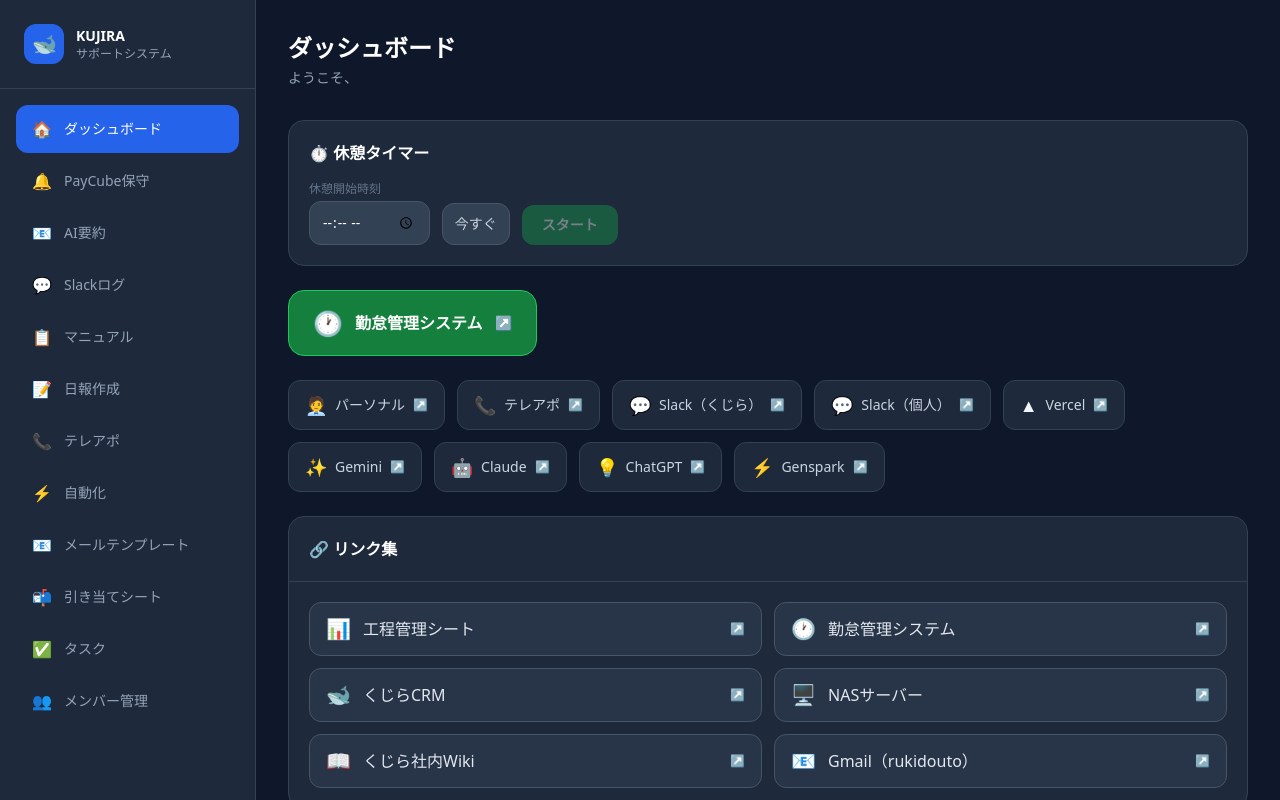
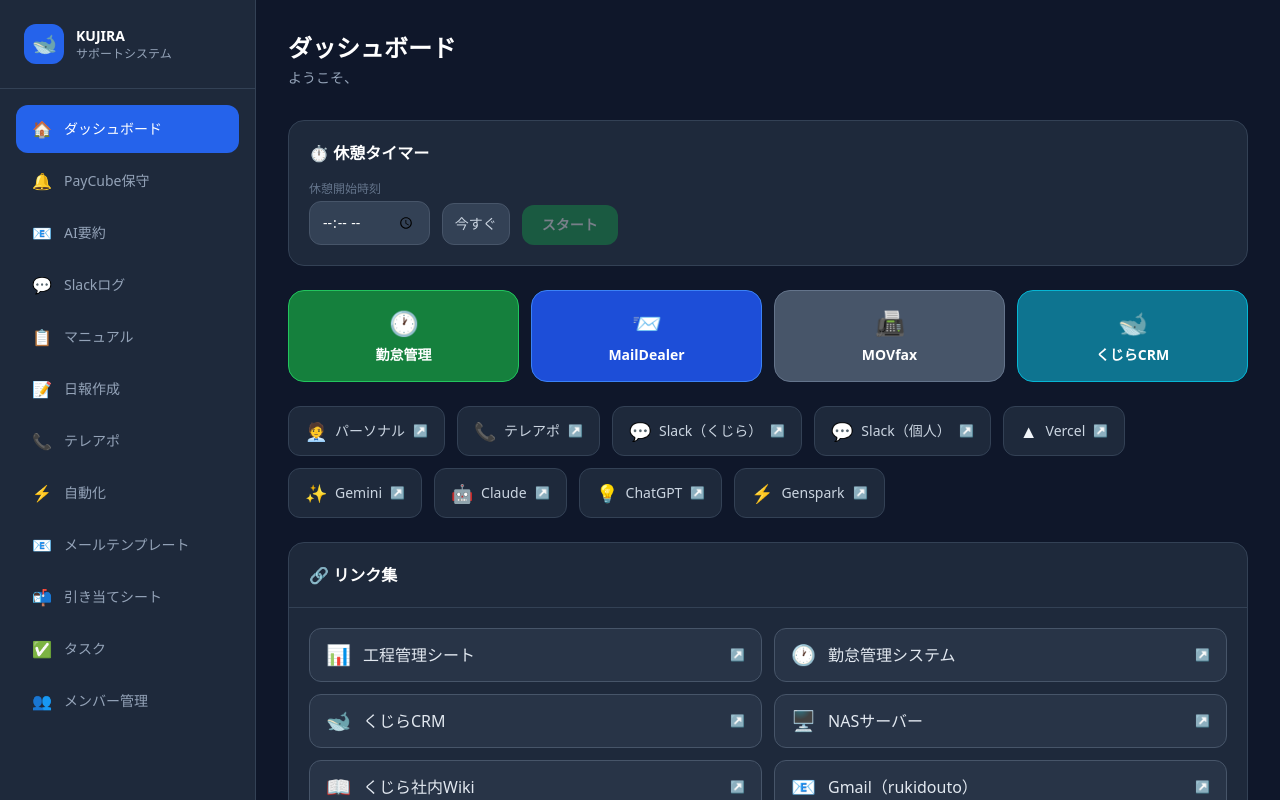
Before and after one commit to fyoneyone9-cyber/kujira-support, a Next.js app: page /dashboard in a window 1280 px wide. Shown: the top 800 px of the page. Built offline with nearby package versions, Linux system fonts and the light colour scheme; no server answers; the database is empty.

Commit message:
feat: ダッシュボード主要4システムを大ボタンで目立たせる（勤怠・MD・FAX・CRM）

```diff
--- a/src/app/(app)/dashboard/page.tsx
+++ b/src/app/(app)/dashboard/page.tsx
@@ -17,13 +17,27 @@ export default async function DashboardPage() {
 
       <BreakTimer />
 
-      {/* 勤怠管理 目立つボタン */}
-      <div className="mb-6">
+      {/* 主要システム 目立つボタン群 */}
+      <div className="grid grid-cols-2 sm:grid-cols-4 gap-3 mb-6">
         <a href="https://attendance-app-prod-716327310989.asia-northeast1.run.app/login" target="_blank" rel="noopener noreferrer"
-          className="flex items-center gap-3 px-6 py-4 bg-green-700 hover:bg-green-600 border border-green-500 rounded-2xl transition-colors group w-full sm:w-auto inline-flex">
+          className="flex flex-col items-center gap-1.5 px-4 py-4 bg-green-700 hover:bg-green-600 border border-green-500 rounded-2xl transition-colors group">
           <span className="text-2xl">🕐</span>
-          <span className="text-base font-bold text-white">勤怠管理システム</span>
-          <span className="ml-auto text-green-300 text-sm">↗</span>
+          <span className="text-sm font-bold text-white">勤怠管理</span>
+        </a>
+        <a href="https://mdjack.maildealer.jp/index.php" target="_blank" rel="noopener noreferrer"
+          className="flex flex-col items-center gap-1.5 px-4 py-4 bg-blue-700 hover:bg-blue-600 border border-blue-500 rounded-2xl transition-colors group">
+          <span className="text-2xl">📨</span>
+          <span className="text-sm font-bold text-white">MailDealer</span>
+        </a>
+        <a href="https://movfax.lcloud.jp/" target="_blank" rel="noopener noreferrer"
+          className="flex flex-col items-center gap-1.5 px-4 py-4 bg-slate-600 hover:bg-slate-500 border border-slate-500 rounded-2xl transition-colors group">
+          <span className="text-2xl">📠</span>
+          <span className="text-sm font-bold text-white">MOVfax</span>
+        </a>
+        <a href="https://d1zlma8f7wwwsg.cloudfront.net/login" target="_blank" rel="noopener noreferrer"
+          className="flex flex-col items-center gap-1.5 px-4 py-4 bg-cyan-700 hover:bg-cyan-600 border border-cyan-500 rounded-2xl transition-colors group">
+          <span className="text-2xl">🐋</span>
+          <span className="text-sm font-bold text-white">くじらCRM</span>
         </a>
       </div>
 
```
